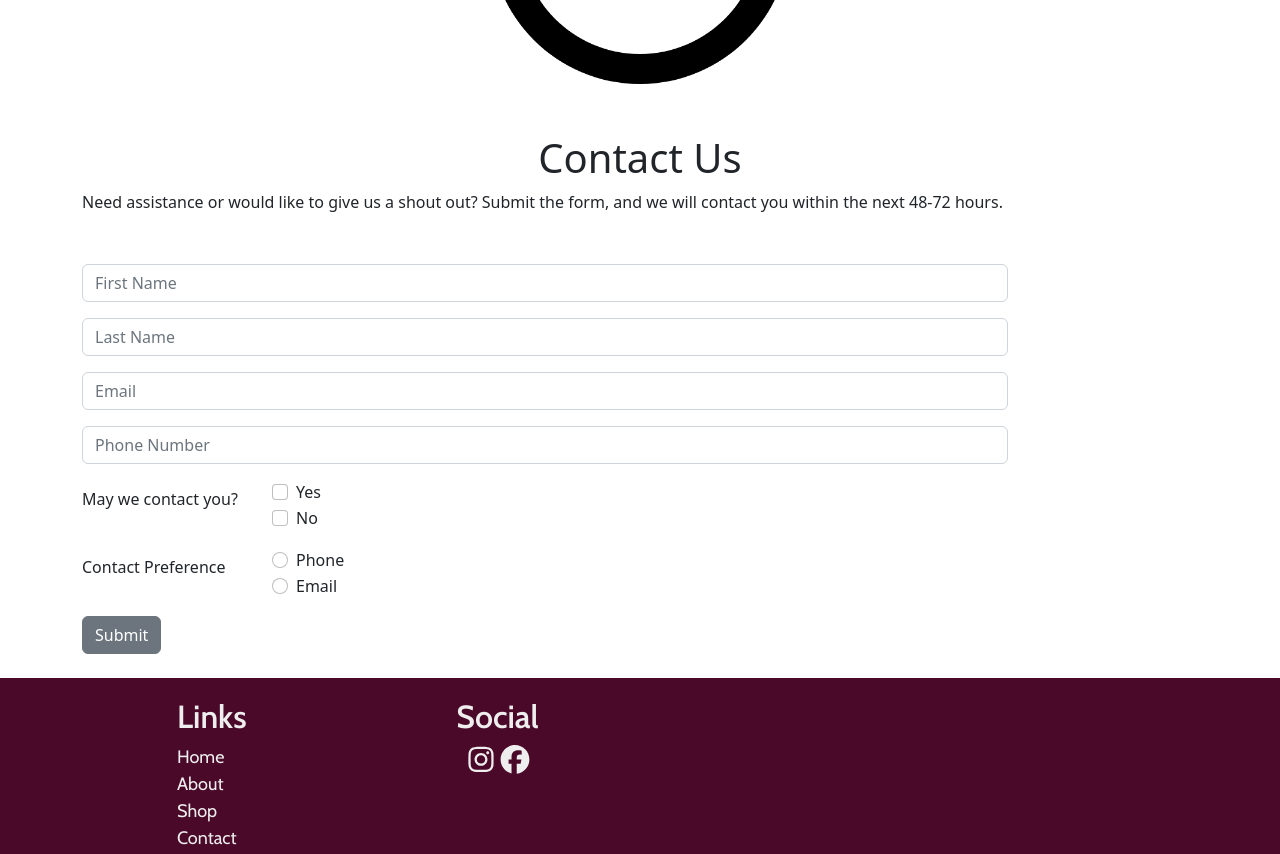
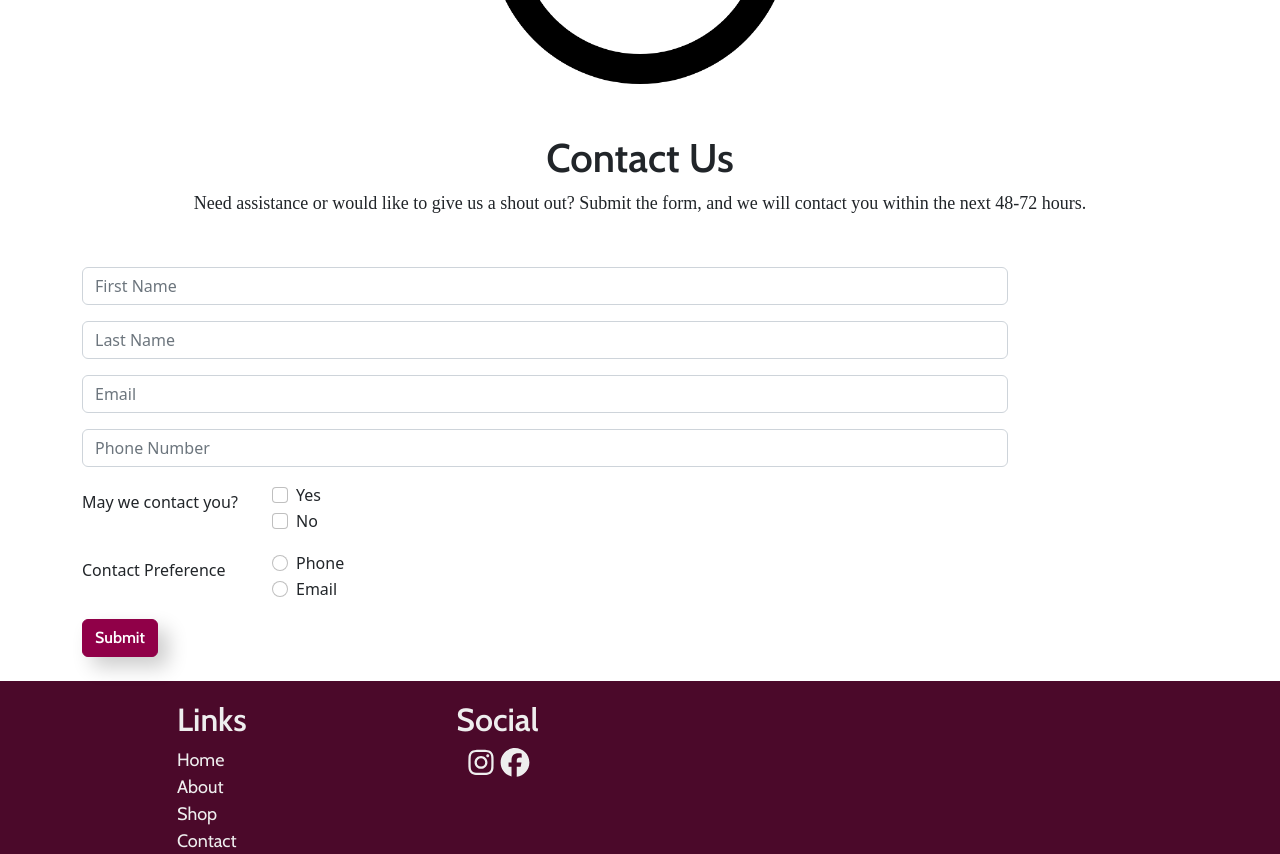
Before and after one commit to shay90210/teachers-club-app, a React (Create React App) app: page /contact in a window 1280 px wide. Shown: the part 320-1174 px from the top of the page. Built offline with nearby package versions, Linux system fonts and the light colour scheme.

Commit message:
styled contact form

```diff
--- a/src/App.scss
+++ b/src/App.scss
@@ -75,6 +75,22 @@ $--txtlight-shadow: 5px 5px 10px rgba(245, 245, 245, 0.4);
 // contact-form styling -- Contact form is only located in the Contact Page
 .contact-form {
   margin-top: 50px;
+
+  .form-button {
+    background-color: #900048;
+    border-color: #900048;
+    box-shadow: $--boxdrk-shadow;
+    font-weight: $--bold;
+    font-family: 'cabin';
+  }
+
+  .form-button:hover {
+    background-color: $--color-light;
+    color: #4b092a;
+    border-color: #4b092a;
+    font-weight: $--bold;
+    font-family: 'cabin'
+  }
 }
 
 // PAGES STYLING & MEDIA QUERIES ////////////////////////////////
@@ -196,6 +212,14 @@ $--txtlight-shadow: 5px 5px 10px rgba(245, 245, 245, 0.4);
     margin-top: 50px;
     text-align: center;
     font-size: $--size-h3;
+    font-weight: $--bold;
+    font-family: 'cabin';
+  }
+
+  p {
+    text-align: center;
+    font-size: $--size-p2;
+    font-family: 'open-sans';
   }
 }
 
```
